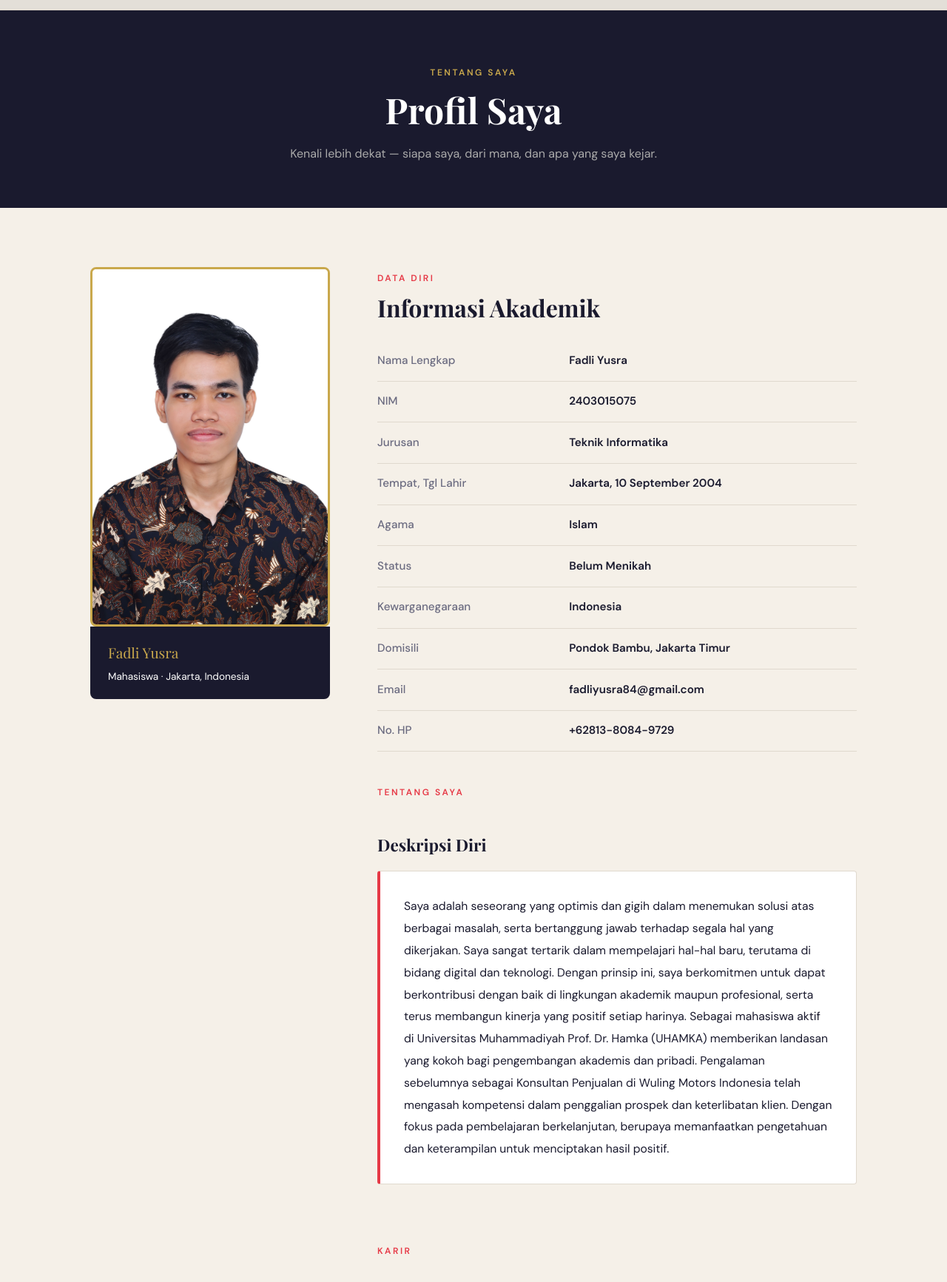
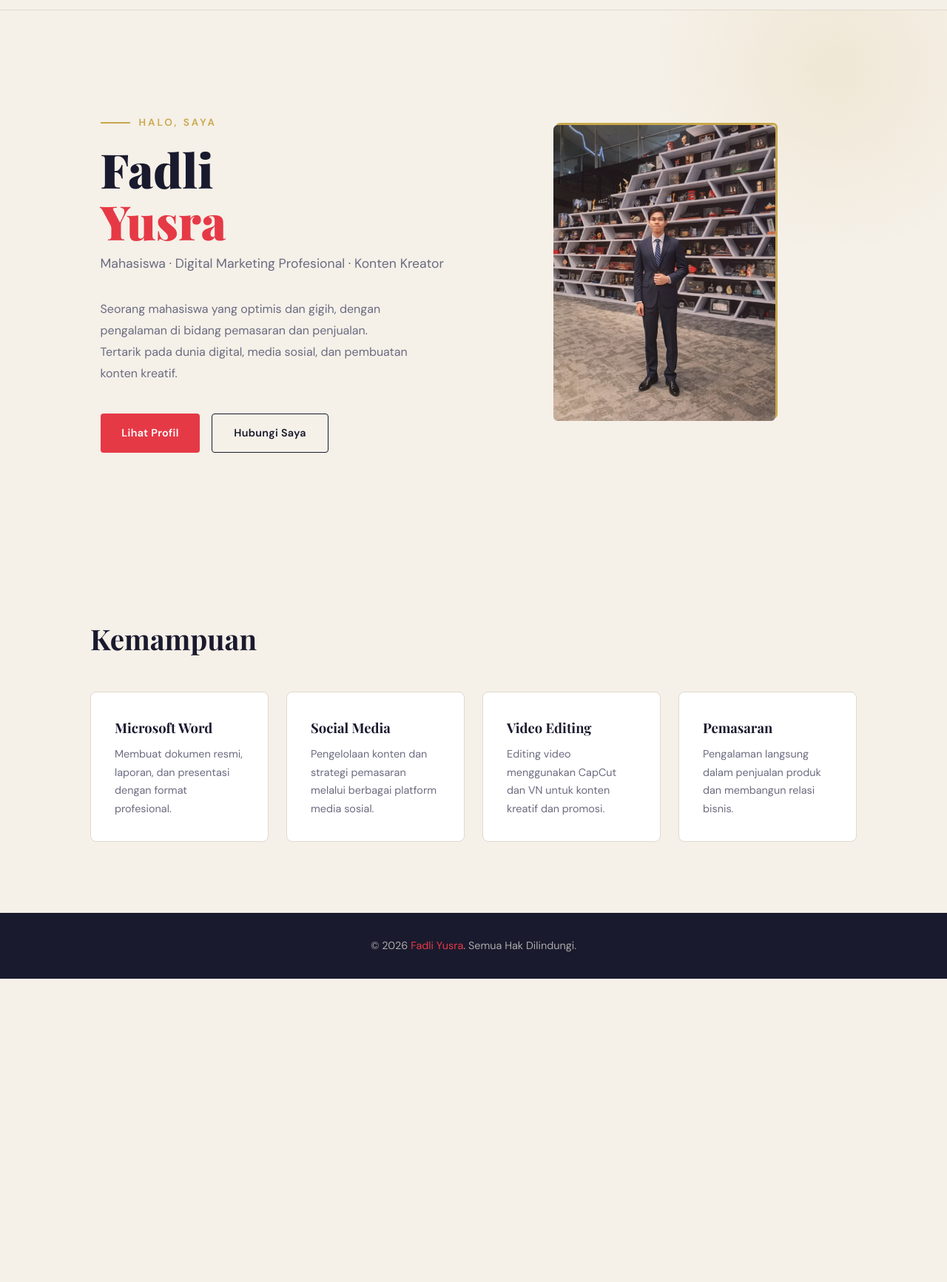
Before and after one commit to FYusra/portfolio, a plain HTML site: page index.html in a window 1280 px wide. Shown: the part 57-1790 px from the top of the page at 74% size. After the commit the page ends 1380 px from the top, so only its background shows below. Drawn offline with nearby package versions, Linux system fonts and the light colour scheme.

Commit message:
Update index.html

```diff
--- a/index.html
+++ b/index.html
@@ -3,7 +3,7 @@
   <head>
     <meta charset="UTF-8" />
     <meta name="viewport" content="width=device-width, initial-scale=1.0" />
-    <title>Fadli Yusra | Profil</title>
+    <title>Fadli Yusra | Beranda</title>
     <link rel="stylesheet" href="style.css" />
   </head>
   <body>
@@ -13,8 +13,8 @@
         <a href="index.html" class="logo-text">My Portofolio<span>.</span></a>
         <nav>
           <ul>
-            <li><a href="index.html">Beranda</a></li>
-            <li><a href="profil.html" class="active">Profil</a></li>
+            <li><a href="index.html" class="active">Beranda</a></li>
+            <li><a href="profil.html">Profil</a></li>
             <li><a href="kontak.html">Kontak</a></li>
           </ul>
         </nav>
@@ -22,194 +22,79 @@
     </header>
 
     <main>
-      <!-- PAGE HERO -->
-      <div class="page-hero">
-        <span class="section-label">Tentang Saya</span>
-        <h1 class="section-heading">Profil Saya</h1>
-        <p>
-          Kenali lebih dekat — siapa saya, dari mana, dan apa yang saya kejar.
-        </p>
-      </div>
+      <!-- HERO -->
+      <section class="hero">
+        <div class="hero-grid container">
+          <div class="hero-text">
+            <p class="hero-greeting">Halo, saya</p>
+            <h1 class="hero-name">
+              Fadli
+              <span class="highlight">Yusra</span>
+            </h1>
+            <p class="hero-role">
+              Mahasiswa · Digital Marketing Profesional · Konten Kreator
+            </p>
+            <p class="hero-desc">
+              Seorang mahasiswa yang optimis dan gigih, dengan pengalaman di
+              bidang pemasaran dan penjualan. Tertarik pada dunia digital, media
+              sosial, dan pembuatan konten kreatif.
+            </p>
+            <div class="hero-btns">
+              <a href="profil.html" class="btn btn-primary">Lihat Profil</a>
+              <a href="kontak.html" class="btn btn-outline">Hubungi Saya</a>
+            </div>
+          </div>
 
-      <!-- PROFILE CONTENT -->
-      <section class="profile-section">
-        <div class="container">
-          <div class="profile-grid">
-            <!-- LEFT: Photo + Badge -->
-            <div class="profile-photo-wrap">
+          <div class="hero-image-wrap">
+            <div class="hero-img-frame">
+              <div class="hero-img-bg"></div>
               <img
-                src="Fadli Yusra 2.jpg"
+                src="Fadli Yusra.jpg"
                 alt="Foto Fadli Yusra"
-                class="profile-photo"
+                class="hero-img-main"
                 onerror="
                   this.style.background = '#e0d9ce';
-                  this.style.minHeight = '200px';
+                  this.alt = 'Foto tidak ditemukan';
                 "
               />
-              <div class="profile-badge">
-                <span class="badge-name">Fadli Yusra</span>
-                <span>Mahasiswa · Jakarta, Indonesia</span>
-              </div>
             </div>
+          </div>
+        </div>
+      </section>
 
-            <!-- RIGHT: Info -->
-            <div class="profile-details">
-              <!-- Data Diri -->
-              <span class="section-label">Data Diri</span>
-              <h2
-                class="section-heading"
-                style="font-size: 2rem; margin-bottom: 1.5rem"
-              >
-                Informasi Akademik
-              </h2>
-              <table class="info-table">
-                <tr>
-                  <td>Nama Lengkap</td>
-                  <td>Fadli Yusra</td>
-                </tr>
-                <tr>
-                  <td>NIM</td>
-                  <td>2403015075</td>
-                </tr>
-                <tr>
-                  <td>Jurusan</td>
-                  <td>Teknik Informatika</td>
-                </tr>
-                <tr>
-                  <td>Tempat, Tgl Lahir</td>
-                  <td>Jakarta, 10 September 2004</td>
-                </tr>
-                <tr>
-                  <td>Agama</td>
-                  <td>Islam</td>
-                </tr>
-                <tr>
-                  <td>Status</td>
-                  <td>Belum Menikah</td>
-                </tr>
-                <tr>
-                  <td>Kewarganegaraan</td>
-                  <td>Indonesia</td>
-                </tr>
-                <tr>
-                  <td>Domisili</td>
-                  <td>Pondok Bambu, Jakarta Timur</td>
-                </tr>
-                <tr>
-                  <td>Email</td>
-                  <td>fadliyusra84@gmail.com</td>
-                </tr>
-                <tr>
-                  <td>No. HP</td>
-                  <td>+62813-8084-9729</td>
-                </tr>
-              </table>
+      <!-- SKILLS PREVIEW -->
+      <section class="skills-section">
+        <div class="container">
+          <h2 class="section-heading">Kemampuan</h2>
 
-              <!-- Deskripsi Diri -->
-              <span class="section-label">Tentang Saya</span>
-              <h3 class="sub-heading">Deskripsi Diri</h3>
-              <div class="profile-desc">
-                Saya adalah seseorang yang optimis dan gigih dalam menemukan
-                solusi atas berbagai masalah, serta bertanggung jawab terhadap
-                segala hal yang dikerjakan. Saya sangat tertarik dalam
-                mempelajari hal-hal baru, terutama di bidang digital dan
-                teknologi. Dengan prinsip ini, saya berkomitmen untuk dapat
-                berkontribusi dengan baik di lingkungan akademik maupun
-                profesional, serta terus membangun kinerja yang positif setiap
-                harinya. Sebagai mahasiswa aktif di Universitas Muhammadiyah
-                Prof. Dr. Hamka (UHAMKA) memberikan landasan yang kokoh bagi
-                pengembangan akademis dan pribadi. Pengalaman sebelumnya sebagai
-                Konsultan Penjualan di Wuling Motors Indonesia telah mengasah
-                kompetensi dalam penggalian prospek dan keterlibatan klien.
-                Dengan fokus pada pembelajaran berkelanjutan, berupaya
-                memanfaatkan pengetahuan dan keterampilan untuk menciptakan
-                hasil positif.
-              </div>
-
-              <!-- 1. Pengalaman Kerja -->
-              <span
-                class="section-label"
-                style="margin-top: 2.5rem; display: inline-block"
-                >Karir</span
-              >
-              <h3 class="sub-heading">Pengalaman Kerja</h3>
-              <div class="timeline">
-                <div class="timeline-item">
-                  <p class="timeline-date">Juli – Oktober 2023</p>
-                  <h4 class="timeline-title">Sales Consultant</h4>
-                  <p class="timeline-sub">Wuling Maju Motor</p>
-                  <p class="timeline-desc">
-                    Melakukan pemasaran dan penjualan produk mobil Wuling secara
-                    langsung maupun melalui media online dan sosial media.
-                    Melaksanakan after sales maintenance untuk setiap pelanggan,
-                    serta membangun relasi dan jaringan bisnis dengan perusahaan
-                    pembiayaan rekanan.
-                  </p>
-                </div>
-              </div>
-
-              <!-- 2. Riwayat Pendidikan -->
-              <span
-                class="section-label"
-                style="margin-top: 2.5rem; display: inline-block"
-                >Akademik</span
-              >
-              <h3 class="sub-heading">Riwayat Pendidikan</h3>
-              <div class="timeline">
-                <div class="timeline-item">
-                  <p class="timeline-date">2024 – Sekarang</p>
-                  <h4 class="timeline-title">
-                    Universitas Muhammadiyah Prof. Dr. Hamka (Uhamka)
-                  </h4>
-                  <p class="timeline-sub">Perguruan Tinggi</p>
-                </div>
-                <div class="timeline-item">
-                  <p class="timeline-date">2020 – 2023</p>
-                  <h4 class="timeline-title">SMA Negeri 61 Jakarta</h4>
-                  <p class="timeline-sub">Sekolah Menengah Atas</p>
-                  <p class="timeline-sub">IPA · Nilai Rata-rata: 82.71</p>
-                </div>
-                <div class="timeline-item">
-                  <p class="timeline-date">2017 – 2020</p>
-                  <h4 class="timeline-title">SMP Perguruan Rakyat 3 Jakarta</h4>
-                  <p class="timeline-sub">Sekolah Menengah Pertama</p>
-                </div>
-                <div class="timeline-item">
-                  <p class="timeline-date">2011 – 2017</p>
-                  <h4 class="timeline-title">SD Negeri 01 Pagi Pondok Bambu</h4>
-                  <p class="timeline-sub">Sekolah Dasar</p>
-                </div>
-              </div>
-
-              <!-- 3. Hobi -->
-              <span
-                class="section-label"
-                style="margin-top: 2.5rem; display: inline-block"
-                >Keseharian</span
-              >
-              <h3 class="sub-heading">Hobi</h3>
-              <div class="tag-list">
-                <span class="tag">Olahraga</span>
-                <span class="tag">Mengedit Video</span>
-                <span class="tag">Media Sosial</span>
-                <span class="tag">Networking</span>
-              </div>
-
-              <!-- 4. Cita-cita -->
-              <span
-                class="section-label"
-                style="margin-top: 2rem; display: inline-block"
-                >Masa Depan</span
-              >
-              <h3 class="sub-heading">Cita-Cita</h3>
-              <div class="tag-list">
-                <span class="tag gold">Captain Pilot</span>
-                <span class="tag gold">GenAI Works</span>
-                <span class="tag gold">Trader Profesional</span>
-                <span class="tag gold">Digital Marketer Profesional</span>
-                <span class="tag gold">Wirausahawan Sukses</span>
-                <span class="tag gold">Content Creator</span>
-              </div>
+          <div class="skills-grid">
+            <div class="skill-card">
+              <h3>Microsoft Word</h3>
+              <p>
+                Membuat dokumen resmi, laporan, dan presentasi dengan format
+                profesional.
+              </p>
+            </div>
+            <div class="skill-card">
+              <h3>Social Media</h3>
+              <p>
+                Pengelolaan konten dan strategi pemasaran melalui berbagai
+                platform media sosial.
+              </p>
+            </div>
+            <div class="skill-card">
+              <h3>Video Editing</h3>
+              <p>
+                Editing video menggunakan CapCut dan VN untuk konten kreatif dan
+                promosi.
+              </p>
+            </div>
+            <div class="skill-card">
+              <h3>Pemasaran</h3>
+              <p>
+                Pengalaman langsung dalam penjualan produk dan membangun relasi
+                bisnis.
+              </p>
             </div>
           </div>
         </div>
```
